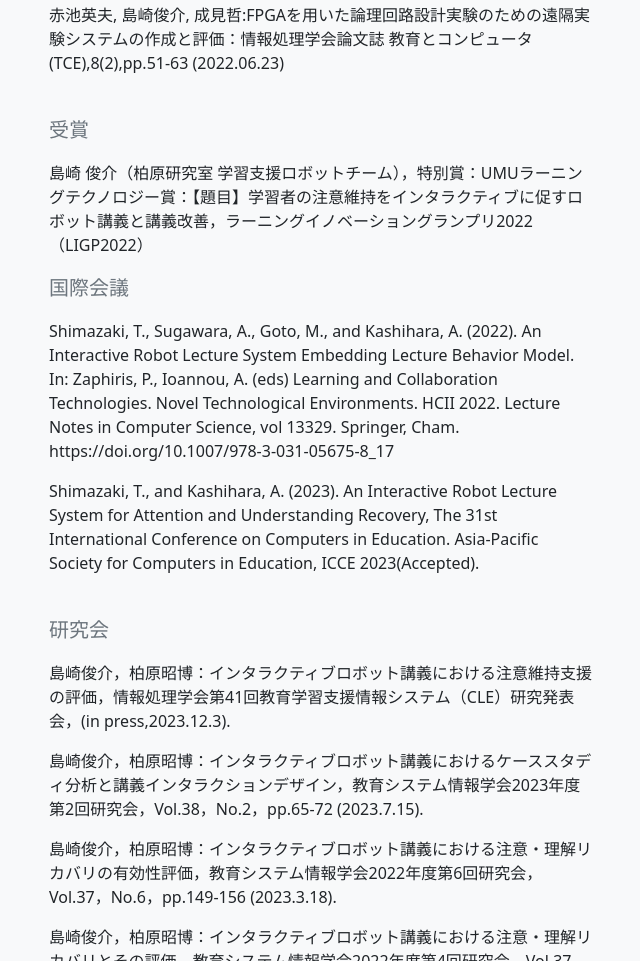
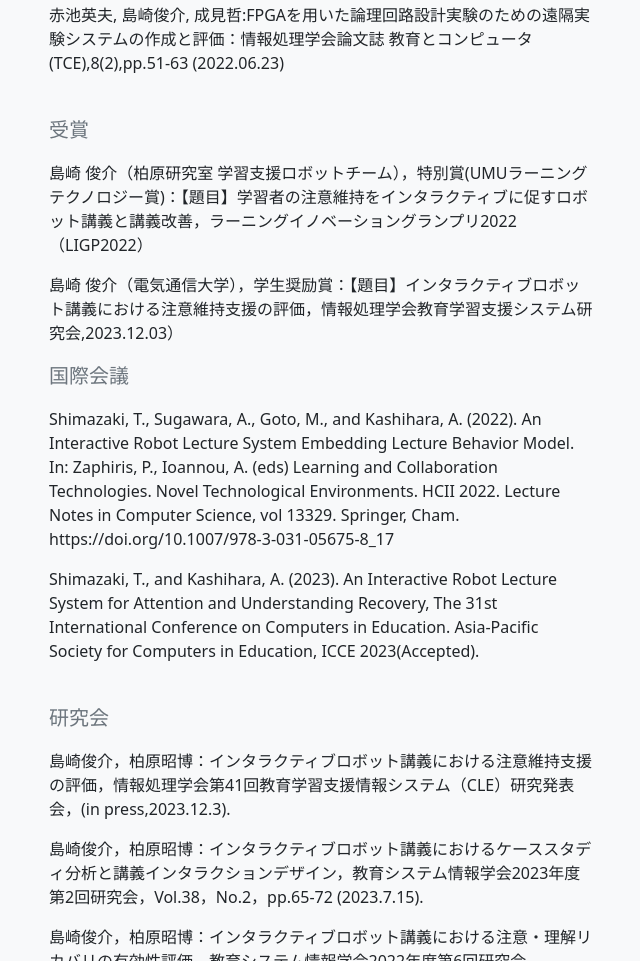
Before and after one commit to AcademicEngineer/academicengineer.github.io, a plain HTML site: page shimazaki/index.html in a window 1280 px wide. Shown: the part 2391-3352 px from the top of the page, without its empty margins (318-958 px from the left). Drawn offline with Linux system fonts and the light colour scheme.

Commit message:
Update index.html

```diff
--- a/shimazaki/index.html
+++ b/shimazaki/index.html
@@ -149,7 +149,8 @@
         <p>赤池英夫, 島崎俊介, 成見哲:FPGAを用いた論理回路設計実験のための遠隔実験システムの作成と評価：情報処理学会論文誌 教育とコンピュータ(TCE),8(2),pp.51-63 (2022.06.23)</p>
 
       <p class="lead text-muted">受賞</p>
-        <p>島崎 俊介（柏原研究室 学習支援ロボットチーム），特別賞：UMUラーニングテクノロジー賞：【題目】学習者の注意維持をインタラクティブに促すロボット講義と講義改善，ラーニングイノベーショングランプリ2022（LIGP2022）</p>
+        <p>島崎 俊介（柏原研究室 学習支援ロボットチーム），特別賞(UMUラーニングテクノロジー賞)：【題目】学習者の注意維持をインタラクティブに促すロボット講義と講義改善，ラーニングイノベーショングランプリ2022（LIGP2022）</p>
+        <p>島崎 俊介（電気通信大学），学生奨励賞：【題目】インタラクティブロボット講義における注意維持支援の評価，情報処理学会教育学習支援システム研究会,2023.12.03）</p>
 
       <p class="lead text-muted">国際会議</p>
         <p>Shimazaki, T., Sugawara, A., Goto, M., and Kashihara, A. (2022). An Interactive Robot Lecture System Embedding Lecture Behavior Model. In: Zaphiris, P., Ioannou, A. (eds) Learning and Collaboration Technologies. Novel Technological Environments. HCII 2022. Lecture Notes in Computer Science, vol 13329. Springer, Cham. https://doi.org/10.1007/978-3-031-05675-8_17</p>
```
